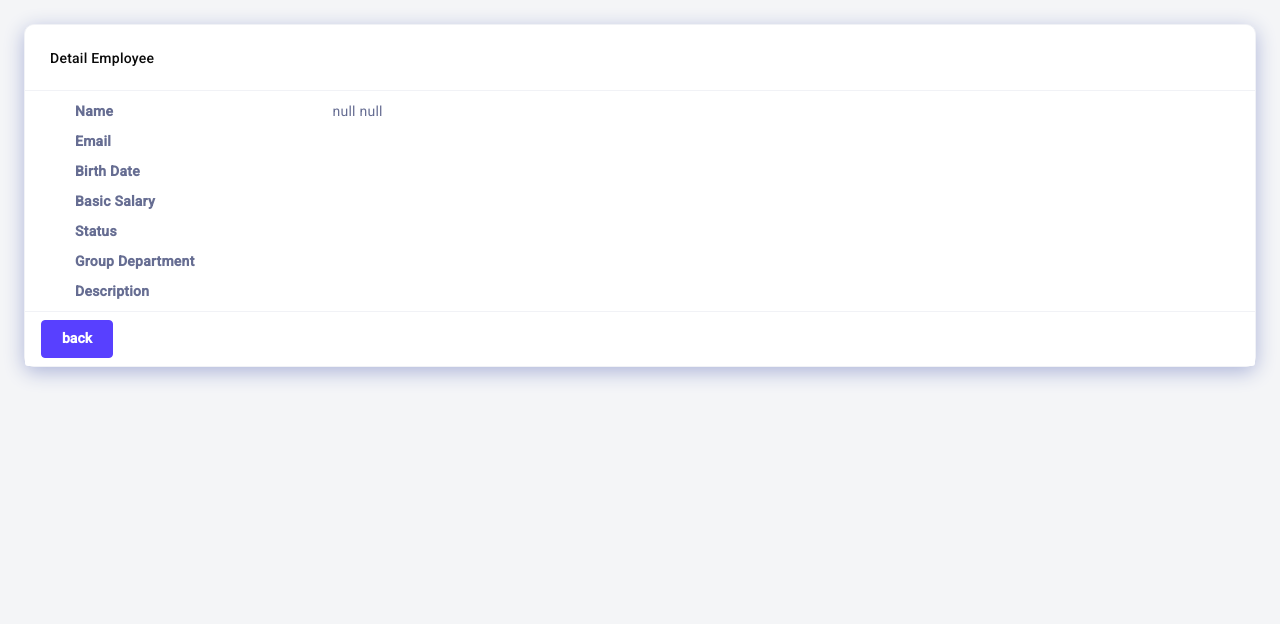
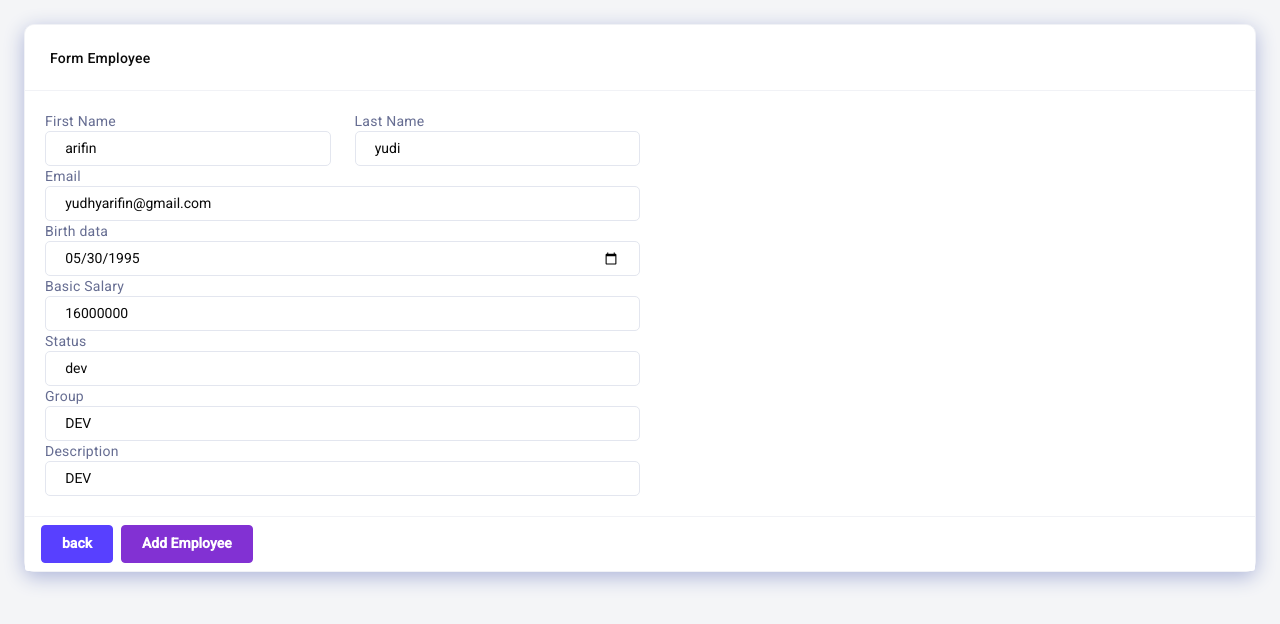
Before and after one commit to arifinyudhy/employee_angular, an Angular app: page /employee/add in a window 1280 px wide. Shown: the top 624 px of the page. Built offline with nearby package versions, Linux system fonts and the light colour scheme.

Commit message:
add edit employee

```diff
--- a/src/app/app-routing.module.ts
+++ b/src/app/app-routing.module.ts
@@ -1,6 +1,7 @@
 import { NgModule } from '@angular/core';
 import { RouterModule, Routes } from '@angular/router';
 import { DetailEmployeeComponent } from './pages/employee/detail-employee/detail-employee.component';
+import { FormEmployeeComponent } from './pages/employee/form-employee/form-employee.component';
 import { ListEmployeeComponent } from './pages/employee/list-employee/list-employee.component';
 import { LoginComponent } from './pages/login/login.component';
 
@@ -8,7 +9,9 @@ const routes: Routes = [
   { path: '*', redirectTo: '' },
   { path: 'login', component: LoginComponent },
   { path: '', component: ListEmployeeComponent },
+  { path: 'employee/add', component: FormEmployeeComponent },
   { path: 'employee/:id', component: DetailEmployeeComponent },
+  { path: 'employee/edit/:id', component: FormEmployeeComponent },
 ];
 
 @NgModule({
--- a/src/app/app.module.ts
+++ b/src/app/app.module.ts
@@ -3,7 +3,7 @@ import { BrowserModule } from '@angular/platform-browser';
 
 import { registerLocaleData } from '@angular/common';
 import localeId from '@angular/common/locales/id';
-import { FormsModule } from '@angular/forms';
+import { FormsModule, ReactiveFormsModule } from '@angular/forms';
 import { MatPaginatorModule } from '@angular/material/paginator';
 import { MatSortModule } from '@angular/material/sort';
 import { MatTableModule } from '@angular/material/table';
@@ -35,6 +35,7 @@ registerLocaleData(localeId, 'id-ID');
     MatTableModule,
     MatPaginatorModule,
     MatSortModule,
+    ReactiveFormsModule,
   ],
   providers: [{ provide: LOCALE_ID, useValue: 'id-ID' }],
   bootstrap: [AppComponent],
--- a/src/app/pages/employee/form-employee/form-employee.component.html
+++ b/src/app/pages/employee/form-employee/form-employee.component.html
@@ -1 +1,99 @@
-<p>form-employee works!</p>
+<div class="row p-4">
+  <div class="col-12">
+    <form [formGroup]="formEmployee" (ngSubmit)="onSubmit()">
+      <div class="card">
+        <div class="card-header color-dark fw-500">
+          <span>Form Employee</span>
+        </div>
+        <div class="card-body p-0 m-20">
+          <div class="col-lg-6">
+            <div class="row">
+              <div class="form-group w-50">
+                <label for="name">First Name</label>
+                <input
+                  type="text"
+                  class="form-control"
+                  formControlName="firstName"
+                  required
+                />
+              </div>
+              <div class="form-group w-50">
+                <label for="name">Last Name</label>
+                <input
+                  type="text"
+                  class="form-control"
+                  formControlName="lastName"
+                  required
+                />
+              </div>
+            </div>
+            <div class="form-group">
+              <label for="email">Email</label>
+              <input
+                type="email"
+                class="form-control"
+                formControlName="email"
+                required
+              />
+            </div>
+            <div class="form-group">
+              <label for="email">Birth data</label>
+              <input
+                type="date"
+                class="form-control"
+                formControlName="birthDate"
+                required
+              />
+            </div>
+            <div class="form-group">
+              <label for="email">Basic Salary</label>
+              <input
+                type="text"
+                class="form-control"
+                formControlName="basicSalary"
+                required
+              />
+            </div>
+            <div class="form-group">
+              <label for="email">Status</label>
+              <input
+                type="text"
+                class="form-control"
+                formControlName="status"
+                required
+              />
+            </div>
+            <div class="form-group">
+              <label for="email">Group</label>
+              <input
+                type="text"
+                class="form-control"
+                formControlName="group"
+                required
+              />
+            </div>
+            <div class="form-group">
+              <label for="email">Description</label>
+              <input
+                type="text"
+                class="form-control"
+                formControlName="description"
+                required
+              />
+            </div>
+          </div>
+        </div>
+        <div class="card-footer d-flex gap-2">
+          <button class="btn btn-sm btn-secondary" routerLink="">back</button>
+          <button
+            type="submit"
+            class="btn btn-primary btn-sm"
+            [disabled]="!formEmployee.valid"
+          >
+            {{ isEdit ? "Update Employee" : "Add Employee" }}
+          </button>
+        </div>
+      </div>
+    </form>
+  </div>
+</div>
--- a/src/app/pages/employee/form-employee/form-employee.component.ts
+++ b/src/app/pages/employee/form-employee/form-employee.component.ts
@@ -1,10 +1,84 @@
-import { Component } from '@angular/core';
+import { Component, OnInit } from '@angular/core';
+import {
+  FormBuilder,
+  FormControl,
+  FormGroup,
+  Validators,
+} from '@angular/forms';
+import { ActivatedRoute, Router } from '@angular/router';
+import { IEmployee } from 'src/app/interfaces/empoyee.interface';
+import { EmployeeService } from 'src/app/services/employee.service';
 
 @Component({
   selector: 'app-form-employee',
   templateUrl: './form-employee.component.html',
-  styleUrls: ['./form-employee.component.scss']
+  styleUrls: ['./form-employee.component.scss'],
 })
-export class FormEmployeeComponent {
+export class FormEmployeeComponent implements OnInit {
+  formEmployee!: FormGroup;
+  isEdit: boolean = false;
+  idEmployee: number = 0;
+  constructor(
+    private fb: FormBuilder,
+    private employeeService: EmployeeService,
+    private router: Router,
+    private activatedRouter: ActivatedRoute
+  ) {}
+  ngOnInit(): void {
+    this.initialize();
+    if (this.isEdit) {
+      const employee = this.employeeService.getEmployee(this.idEmployee);
+      employee ? this.formEmployee.setValue(employee) : this.backToList();
+    }
 
+    this.formEmployee.setValue({
+      id: this.idEmployee,
+      firstName: 'arifin',
+      lastName: 'yudi',
+      basicSalary: '16000000',
+      email: 'yudhyarifin@gmail.com',
+      birthDate: '1995-05-30',
+      status: 'dev',
+      group: 'DEV',
+      description: 'DEV',
+    });
+  }
+  initialize() {
+    //check form create or update
+    const id = this.activatedRouter.snapshot.paramMap.get('id');
+    this.isEdit = !!id;
+    if (id) {
+      this.idEmployee = +id;
+    } else {
+      this.idEmployee = this.employeeService.getLastId();
+    }
+    //form initialize
+    this.formEmployee = this.fb.group({
+      id: new FormControl(this.idEmployee),
+      firstName: new FormControl('', Validators.required),
+      lastName: new FormControl('', Validators.required),
+      basicSalary: new FormControl('', Validators.required),
+      email: new FormControl('', [Validators.email]),
+      birthDate: new FormControl('', [Validators.required]),
+      status: new FormControl('', [Validators.required]),
+      group: new FormControl('', [Validators.required]),
+      description: new FormControl('', [Validators.required]),
+    });
+  }
+  onSubmit() {
+    if (this.formEmployee.invalid) {
+      alert('form invalid');
+      return;
+    }
+
+    const employee: IEmployee = this.formEmployee.value;
+    // employee.id = this.idEmployee;
+    this.isEdit
+      ? this.employeeService.updateEmployee(employee)
+      : this.employeeService.addEmployee(employee);
+    this.backToList();
+  }
+  backToList() {
+    this.router.navigate(['']);
+  }
 }
--- a/src/app/pages/employee/list-employee/list-employee.component.html
+++ b/src/app/pages/employee/list-employee/list-employee.component.html
@@ -3,7 +3,9 @@
     <div class="card">
       <div class="card-header color-dark fw-500">
         <span>List Employee</span>
-        <button class="btn btn-info btn-sm">Add Employee</button>
+        <button class="btn btn-info btn-sm" routerLink="employee/add">
+          Add Employee
+        </button>
       </div>
       <div class="card-body p-0">
         <div class="table4 p-25 mb-30">
--- a/src/app/pages/employee/list-employee/list-employee.component.ts
+++ b/src/app/pages/employee/list-employee/list-employee.component.ts
@@ -1,4 +1,4 @@
-import { Component, OnInit, ViewChild } from '@angular/core';
+import { ChangeDetectorRef, Component, OnInit, ViewChild } from '@angular/core';
 import { MatPaginator } from '@angular/material/paginator';
 import { MatSort } from '@angular/material/sort';
 import { MatTableDataSource } from '@angular/material/table';
@@ -20,7 +20,8 @@ export class ListEmployeeComponent implements OnInit {
   @ViewChild(MatSort, { static: true }) sort!: MatSort;
   constructor(
     private employeeService: EmployeeService,
-    private router: Router
+    private router: Router,
+    private cdr: ChangeDetectorRef
   ) {}
   employees: Array<IEmployee> = [];
   displayedColumns: string[] = [
@@ -38,6 +39,7 @@ export class ListEmployeeComponent implements OnInit {
   ngAfterViewInit() {
     this.dataSource.paginator = this.paginator;
     this.dataSource.sort = this.sort;
+    this.cdr.detectChanges();
   }
   ngOnInit(): void {
     this.filter = this.employeeService.filterEmployee;
@@ -55,12 +57,18 @@ export class ListEmployeeComponent implements OnInit {
       case 'view':
         this.viewDetail(id);
         break;
+      case 'edit':
+        this.editEmployee(id);
+        break;
       default:
         break;
     }
   }
   viewDetail(id: number) {
     this.router.navigate(['employee', id]);
+  }
+  editEmployee(id: number) {
+    this.router.navigate(['employee/edit', id]);
   }
   deleteEmployee(id: number) {
     this.employeeService.deleteEmployee(id);
--- a/src/app/services/employee.service.ts
+++ b/src/app/services/employee.service.ts
@@ -37,7 +37,7 @@ export class EmployeeService {
     this.employees = employees;
   }
   getLastId() {
-    return this.lastId;
+    return this.lastId + 1;
   }
   setLastId(id: number) {
     this.lastId = id;
@@ -45,4 +45,15 @@ export class EmployeeService {
   deleteEmployee(id: number) {
     this.deletedId.push(id);
   }
+  addEmployee(employee: IEmployee) {
+    this.employees.push(employee);
+    this.setLastId(this.getLastId());
+  }
+  updateEmployee(employee: IEmployee) {
+    const existing = this.employees.find((x) => x.id === employee.id);
+    if (existing) {
+      const index = this.employees.indexOf(existing);
+      this.employees[index] = employee;
+    }
+  }
 }
```
